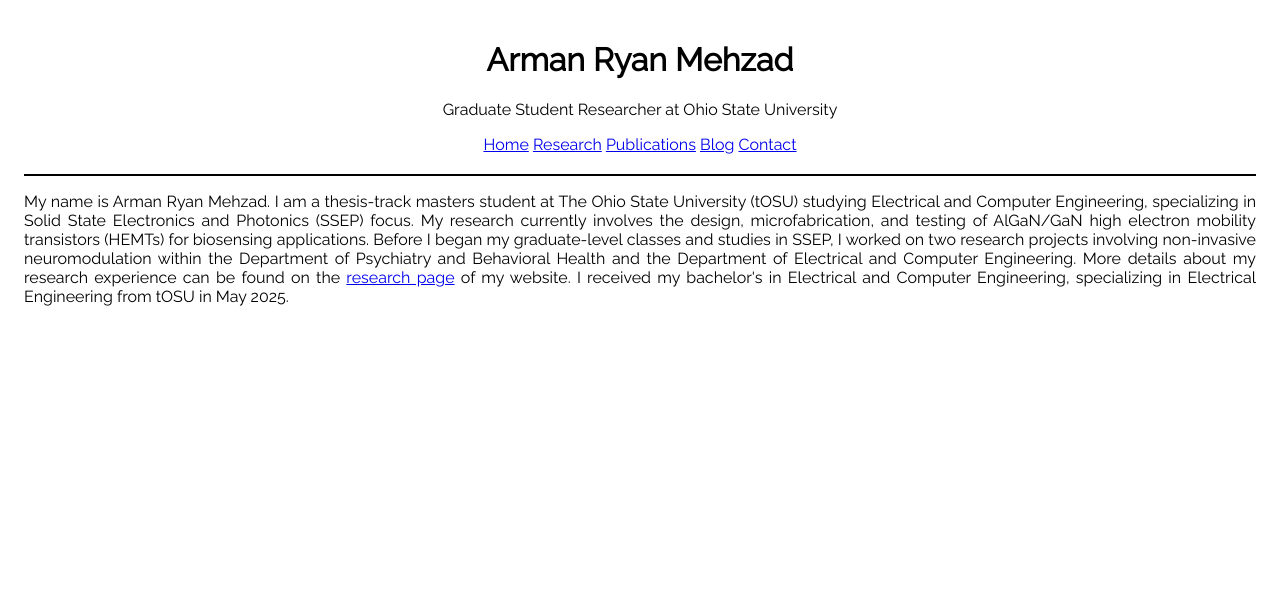
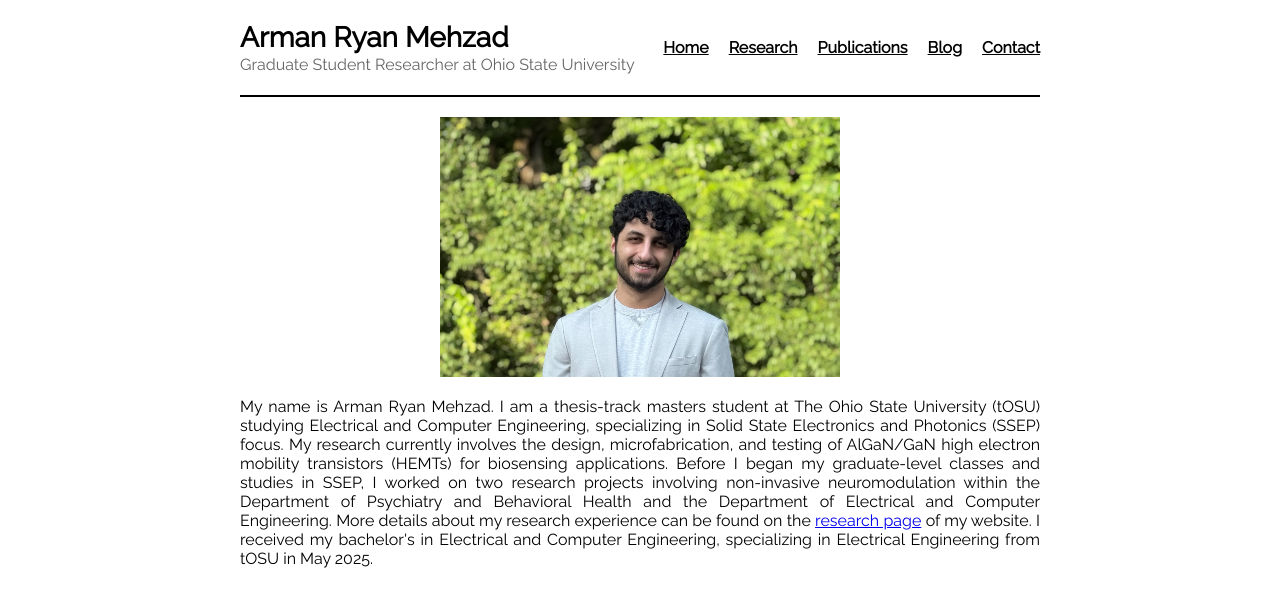
Before and after one commit to armanryanmehzad/profwebsite, a Django app: page / in a window 1280 px wide. Shown: the top 607 px of the page. Run offline with Django 5.2, Linux system fonts and the light colour scheme.

Commit message:
Responsive CSS and main page image addition.

```diff
--- a/main/static/main/styles.css
+++ b/main/static/main/styles.css
@@ -1,7 +1,39 @@
 /* https://stackoverflow.com/questions/6370690/media-queries-how-to-target-desktop-tablet-and-mobile */
 
+/**/
+
+
+/* Title & subtitle styling. */
+.title h1 {
+    margin: 0;
+    font-size: 28px;
+}
+.title p {
+    margin: 0;
+    font-size: 16px;
+    color: #656565;
+}
+
+/* Navigation bar styling. */
+nav {
+    display: flex;
+    gap: 20px;
+}
+nav a {
+    color: black;
+    text-decoration: underline;
+    font-weight: bold;
+    font-size: 16px;
+}
+nav a:hover {
+    color: black;
+    text-decoration: none;
+    font-weight: bold;
+    font-size: 16px;
+}
+
 /* smartphones, Android phones, landscape iPhone */
-@media screen and (min-width: 380px) and (max-width: 1280px) {
+@media screen and (min-width: 380px) and (max-width: 800px) {
     .header {
         background-color: white;
         color: black;
@@ -11,6 +43,7 @@
         align-items: center;
         box-sizing: border-box;
         padding: 20px 0;
+        line-height: 1.25;
     }
 
     .title {
@@ -39,11 +72,120 @@
         margin-top: 0;
     }
 
+    img {
+        display: block;
+        margin: auto;
+        justify-content: center;
+        margin-top: 20px;
+        margin-bottom: 20px;
+        width: 50%;
+    }
+
+}
+
+/*@media screen and (min-width: 800px) and (max-width: 1000px) {*/
+/*    .header {*/
+/*        background-color: white;*/
+/*        color: black;*/
+/*        font-family: 'Raleway', sans-serif;*/
+/*        display: flex;*/
+/*        flex-direction: column;*/
+/*        align-items: center;*/
+/*        box-sizing: border-box;*/
+/*        padding: 20px 0;*/
+/*        line-height: 1.25;*/
+/*    }*/
+
+/*    .title {*/
+/*        text-align: center;*/
+/*        white-space: nowrap;*/
+/*    }*/
+
+/*    .separator {*/
+/*        width: 100%;*/
+/*        height: 2px;*/
+/*        background-color: black;*/
+/*    }*/
+
+/*    body {*/
+/*        background-color: white;*/
+/*        color: black;*/
+/*        font-family: 'Raleway', sans-serif;*/
+/*        justify-content: center;*/
+/*        align-content: center;*/
+/*        text-align: justify;*/
+/*        text-justify: inter-word;*/
+/*        box-sizing: border-box;*/
+
+/*        margin-left: 1.75in;*/
+/*        margin-right: 1.75in;*/
+/*        margin-top: 0;*/
+/*    }*/
+
+/*    img {*/
+/*        display: block;*/
+/*        margin: auto;*/
+/*        justify-content: center;*/
+/*        margin-top: 20px;*/
+/*        margin-bottom: 20px;*/
+/*        width: 50%;*/
+/*    }*/
+
+/*}*/
+
+@media screen and (min-width: 800px) and (max-width: 1280px) {
+    .header {
+        background-color: white;
+        color: black;
+        font-family: 'Raleway', sans-serif;
+        display: flex;
+        flex-direction: column;
+        align-items: center;
+        box-sizing: border-box;
+        padding: 20px 0;
+        line-height: 1.25;
+    }
+
+    .title {
+        text-align: center;
+        white-space: nowrap;
+    }
+
+    .separator {
+        width: 100%;
+        height: 2px;
+        background-color: black;
+    }
+
+    body {
+        background-color: white;
+        color: black;
+        font-family: 'Raleway', sans-serif;
+        justify-content: center;
+        align-content: center;
+        text-align: justify;
+        text-justify: inter-word;
+        box-sizing: border-box;
+
+        margin-left: 2.0in;
+        margin-right: 2.0in;
+        margin-top: 0;
+    }
+
+    img {
+        display: block;
+        margin: auto;
+        justify-content: center;
+        margin-top: 20px;
+        margin-bottom: 20px;
+        width: 50%;
+    }
+
 }
 
 /* other devices */
 @media screen and (min-width: 1280px) {
-    header {
+    .header {
         background-color: white;
         color: black;
         font-family: 'Raleway', sans-serif;
@@ -51,6 +193,45 @@
         flex-direction: row;
         justify-content: space-between; /* Places separator between left and right side. */
 
+        align-items: center;
+        box-sizing: border-box;
+        padding: 20px 0;
+        line-height: 1.25;
+    }
+
+    .title {
+        text-align: left;
+        white-space: nowrap;
+    }
+
+    .separator {
+        width: 100%;
+        height: 2px;
+        background-color: black;
+    }
+
+    body {
+        background-color: white;
+        color: black;
+        font-family: 'Raleway', sans-serif;
+        justify-content: center;
+        align-content: center;
+        text-align: justify;
+        text-justify: inter-word;
+        box-sizing: border-box;
+
+        margin-left: 2.5in;
+        margin-right: 2.5in;
+        margin-top: 0in;
+    }
+
+    img {
+        display: block;
+        margin: auto;
+        justify-content: center;
+        margin-top: 20px;
+        margin-bottom: 20px;
+        width: 50%;
     }
 
 }
--- a/main/templates/main/home.html
+++ b/main/templates/main/home.html
@@ -30,8 +30,8 @@
     <div class="separator"></div>
 
     <div class="content">
-        <!--{% load static %}
-        <img src="{% static 'images/C9667E8C-062D-4AD1-A968-8B95531D6EF6_1_105_c.jpeg' %}" alt="My Image">-->
+        {% load static %}
+        <img src="{% static 'images/arman2.jpeg' %}" alt="A photo of me!">
         <p>
             My name is Arman Ryan Mehzad. I am a thesis-track masters student at The Ohio State University (tOSU) studying Electrical and Computer Engineering, specializing in Solid State Electronics and Photonics (SSEP) focus. My research currently involves the design, microfabrication, and testing of AlGaN/GaN high electron mobility transistors (HEMTs) for biosensing applications.
             Before I began my graduate-level classes and studies in SSEP, I worked on two research projects involving non-invasive neuromodulation within the Department of Psychiatry and Behavioral Health and the Department of Electrical and Computer Engineering. More details about my research experience can be found on the <a href="{% url 'research_page' %}">research page</a> of my website.
```
Also changed, not shown: main/static/images/C9667E8C-062D-4AD1-A968-8B95531D6EF6_1_105_c.jpeg (deleted), main/static/images/arman2.jpeg (added), 1 other file.
